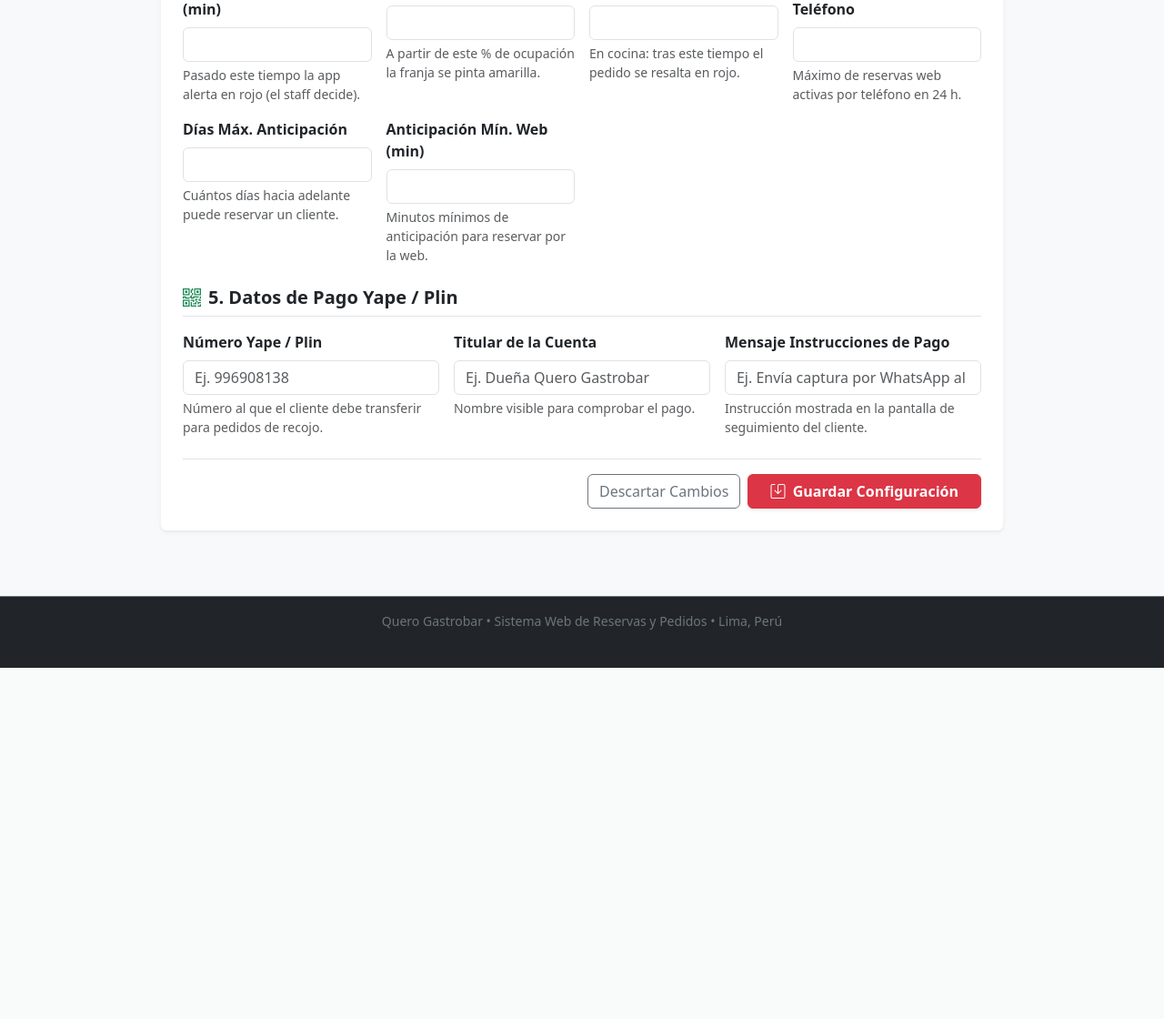
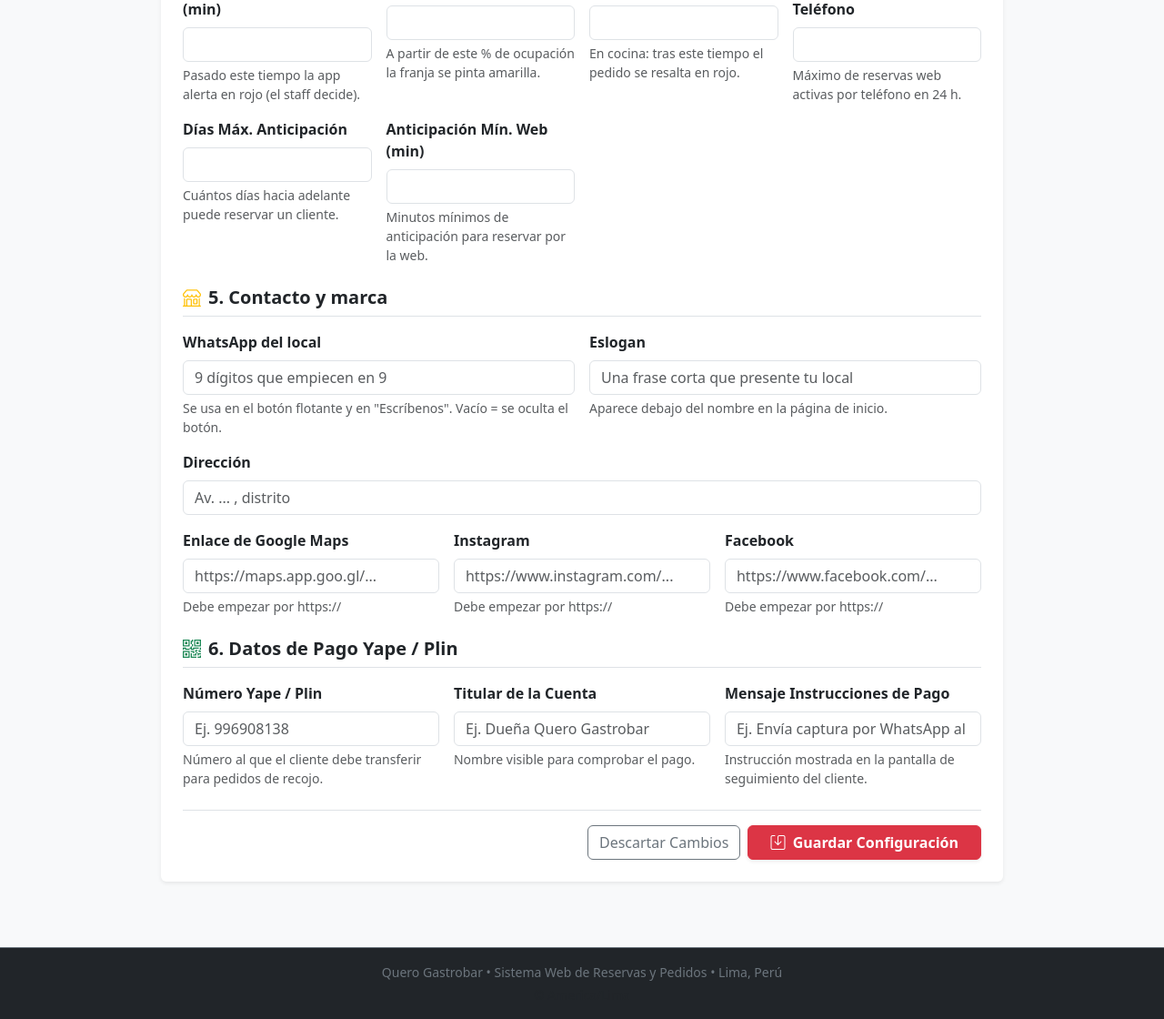
Before and after one commit to jeremy14147c-droid/Reservas_Quero, a Flask app: template app/templates/admin/config.html in a window 1280 px wide. Shown: the part 1012-2132 px from the top of the page at 91% size. Before the commit the page ends 1746 px from the top, so only its background shows below. Run offline with Flask 3, Linux system fonts and the light colour scheme; the template is opened without the code that fills it, so the values that code supplies are empty; parts of the project's set-up code (start-up, migrations or seed data) failed here and were passed over; some libraries are stand-ins or nearby versions.

Commit message:
feat: contacto y marca del local en config_local, validacion https/WhatsApp y seccion en Administracion

```diff
--- a/app/admin/routes.py
+++ b/app/admin/routes.py
@@ -32,6 +32,12 @@ def config():
             "dias_max_anticipacion": request.form.get("dias_max_anticipacion"),
             "porcentaje_reservable": request.form.get("porcentaje_reservable"),
             "abierto": "abierto" in request.form,
+            "whatsapp_numero": request.form.get("whatsapp_numero"),
+            "direccion": request.form.get("direccion"),
+            "maps_url": request.form.get("maps_url"),
+            "instagram_url": request.form.get("instagram_url"),
+            "facebook_url": request.form.get("facebook_url"),
+            "eslogan": request.form.get("eslogan"),
             "yape_numero": request.form.get("yape_numero"),
             "yape_titular": request.form.get("yape_titular"),
             "mensaje_pago": request.form.get("mensaje_pago")
--- a/app/dao/config_dao.py
+++ b/app/dao/config_dao.py
@@ -32,6 +32,12 @@ class ConfigDAO:
                 anticipacion_min_min = %s,
                 porcentaje_reservable = %s,
                 abierto = %s,
+                whatsapp_numero = %s,
+                direccion = %s,
+                maps_url = %s,
+                instagram_url = %s,
+                facebook_url = %s,
+                eslogan = %s,
                 yape_numero = %s,
                 yape_titular = %s,
                 mensaje_pago = %s
--- a/app/templates/admin/config.html
+++ b/app/templates/admin/config.html
@@ -164,9 +164,52 @@
                         </div>
                     </div>
 
-                    <!-- Bloque 5: Datos de Cobro Yape / Plin -->
+                    <!-- Bloque 5: Contacto y marca (Fase 3.4) -->
                     <h5 class="fw-bold text-dark border-bottom pb-2 mb-3">
-                        <i class="bi bi-qr-code me-2 text-success"></i>5. Datos de Pago Yape / Plin
+                        <i class="bi bi-shop me-2 text-warning"></i>5. Contacto y marca
+                    </h5>
+                    <div class="row g-3 mb-4">
+                        <div class="col-md-6">
+                            <label for="whatsapp_numero" class="form-label fw-semibold">WhatsApp del local</label>
+                            <input type="tel" class="form-control" id="whatsapp_numero" name="whatsapp_numero"
+                                   inputmode="numeric" maxlength="15"
+                                   value="{{ config.whatsapp_numero or '' }}" placeholder="9 dígitos que empiecen en 9">
+                            <div class="form-text">Se usa en el botón flotante y en "Escríbenos". Vacío = se oculta el botón.</div>
+                        </div>
+                        <div class="col-md-6">
+                            <label for="eslogan" class="form-label fw-semibold">Eslogan</label>
+                            <input type="text" class="form-control" id="eslogan" name="eslogan" maxlength="150"
+                                   value="{{ config.eslogan or '' }}" placeholder="Una frase corta que presente tu local">
+                            <div class="form-text">Aparece debajo del nombre en la página de inicio.</div>
+                        </div>
+                        <div class="col-12">
+                            <label for="direccion" class="form-label fw-semibold">Dirección</label>
+                            <input type="text" class="form-control" id="direccion" name="direccion" maxlength="150"
+                                   value="{{ config.direccion or '' }}" placeholder="Av. ... , distrito">
+                        </div>
+                        <div class="col-md-4">
+                            <label for="maps_url" class="form-label fw-semibold">Enlace de Google Maps</label>
+                            <input type="url" class="form-control" id="maps_url" name="maps_url" maxlength="300"
+                                   value="{{ config.maps_url or '' }}" placeholder="https://maps.app.goo.gl/...">
+                            <div class="form-text">Debe empezar por https://</div>
+                        </div>
+                        <div class="col-md-4">
+                            <label for="instagram_url" class="form-label fw-semibold">Instagram</label>
+                            <input type="url" class="form-control" id="instagram_url" name="instagram_url" maxlength="200"
+                                   value="{{ config.instagram_url or '' }}" placeholder="https://www.instagram.com/...">
+                            <div class="form-text">Debe empezar por https://</div>
+                        </div>
+                        <div class="col-md-4">
+                            <label for="facebook_url" class="form-label fw-semibold">Facebook</label>
+                            <input type="url" class="form-control" id="facebook_url" name="facebook_url" maxlength="200"
+                                   value="{{ config.facebook_url or '' }}" placeholder="https://www.facebook.com/...">
+                            <div class="form-text">Debe empezar por https://</div>
+                        </div>
+                    </div>
+
+                    <!-- Bloque 6: Datos de Cobro Yape / Plin -->
+                    <h5 class="fw-bold text-dark border-bottom pb-2 mb-3">
+                        <i class="bi bi-qr-code me-2 text-success"></i>6. Datos de Pago Yape / Plin
                     </h5>
                     <div class="row g-3 mb-4">
                         <div class="col-md-4">
--- /dev/null
+++ b/migraciones/004_contacto_marca.sql
@@ -0,0 +1,28 @@
+-- =====================================================================
+-- Migración 004 · Contacto y marca del local (Fase 3.4)
+-- Repetible: se puede ejecutar varias veces sin error.
+--
+-- Agrega a config_local los datos que la dueña edita en
+-- Administración > Configuración > "Contacto y marca".
+-- Todos son NULL: si faltan, la web muestra "Pendiente: ..." en lugar
+-- de inventar datos.
+-- =====================================================================
+
+ALTER TABLE config_local
+  ADD COLUMN IF NOT EXISTS whatsapp_numero VARCHAR(15)  NULL,
+  ADD COLUMN IF NOT EXISTS direccion       VARCHAR(150) NULL,
+  ADD COLUMN IF NOT EXISTS maps_url        VARCHAR(300) NULL,
+  ADD COLUMN IF NOT EXISTS instagram_url   VARCHAR(200) NULL,
+  ADD COLUMN IF NOT EXISTS facebook_url    VARCHAR(200) NULL,
+  ADD COLUMN IF NOT EXISTS eslogan         VARCHAR(150) NULL;
+
+-- Los datos reales del local (los entrega la dueña). Si ya hay valores,
+-- no se sobrescriben: solo se rellenan cuando están vacíos.
+UPDATE config_local
+SET whatsapp_numero = COALESCE(whatsapp_numero, '996908138'),
+    direccion       = COALESCE(direccion, 'Av. Inca Garcilaso de la Vega 54, Villa María del Triunfo 15816'),
+    maps_url        = COALESCE(maps_url, 'https://maps.app.goo.gl/rATMHp75PEziVzCQ8'),
+    instagram_url   = COALESCE(instagram_url, 'https://www.instagram.com/quero_gastrobar'),
+    facebook_url    = COALESCE(facebook_url, 'https://www.facebook.com/GastrobarPiqueosTragos/'),
+    eslogan         = COALESCE(eslogan, 'El sabor del mar y lo criollo, en un solo lugar.')
+WHERE config_id = 1;
--- a/schema.sql
+++ b/schema.sql
@@ -71,6 +71,14 @@ CREATE TABLE config_local (
   anticipacion_min_min   SMALLINT NOT NULL DEFAULT 30 CHECK (anticipacion_min_min >= 0), -- minutos de anticipación para reservar por la web
   porcentaje_reservable  SMALLINT NULL CHECK (porcentaje_reservable BETWEEN 1 AND 100), -- NULL = 100 %
   abierto                BOOLEAN NOT NULL DEFAULT TRUE,
+  -- Contacto y marca del local (Fase 3.4). NULL = dato pendiente: la web
+  -- muestra "Pendiente: ..." en lugar de inventarlo.
+  whatsapp_numero        VARCHAR(15)  NULL,   -- 9 dígitos que empiezan en 9 (misma regla que el cliente)
+  direccion              VARCHAR(150) NULL,
+  maps_url               VARCHAR(300) NULL,   -- debe empezar por https://
+  instagram_url          VARCHAR(200) NULL,   -- debe empezar por https://
+  facebook_url           VARCHAR(200) NULL,   -- debe empezar por https://
+  eslogan                VARCHAR(150) NULL,
   yape_numero            VARCHAR(15)  NULL,
   yape_titular           VARCHAR(100) NULL,
   mensaje_pago           VARCHAR(300) NULL,
```
Also changed, not shown: app/servicios/configuracion.py (+20 -0 lines), seed.sql (+10 -0 lines).
